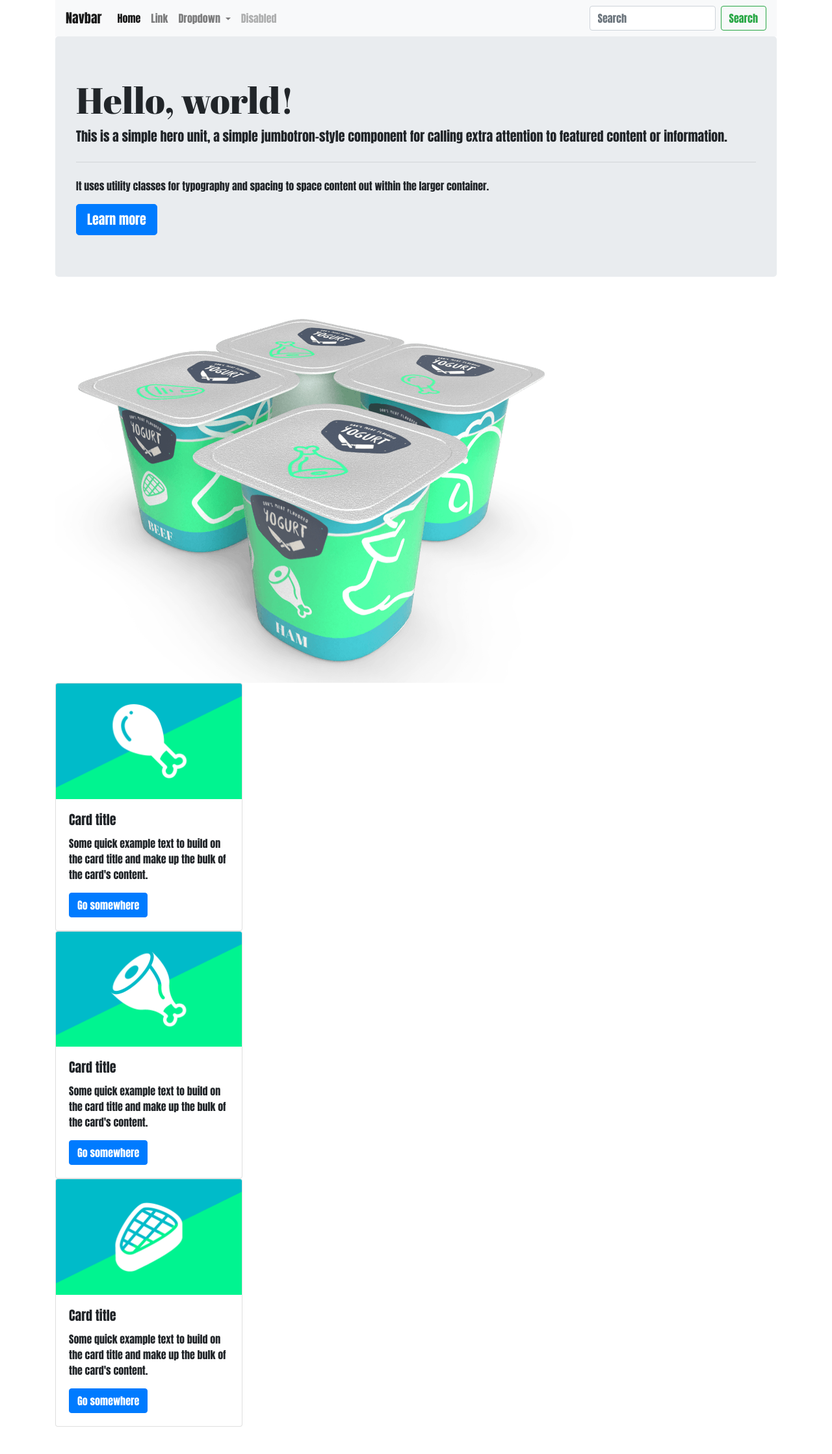
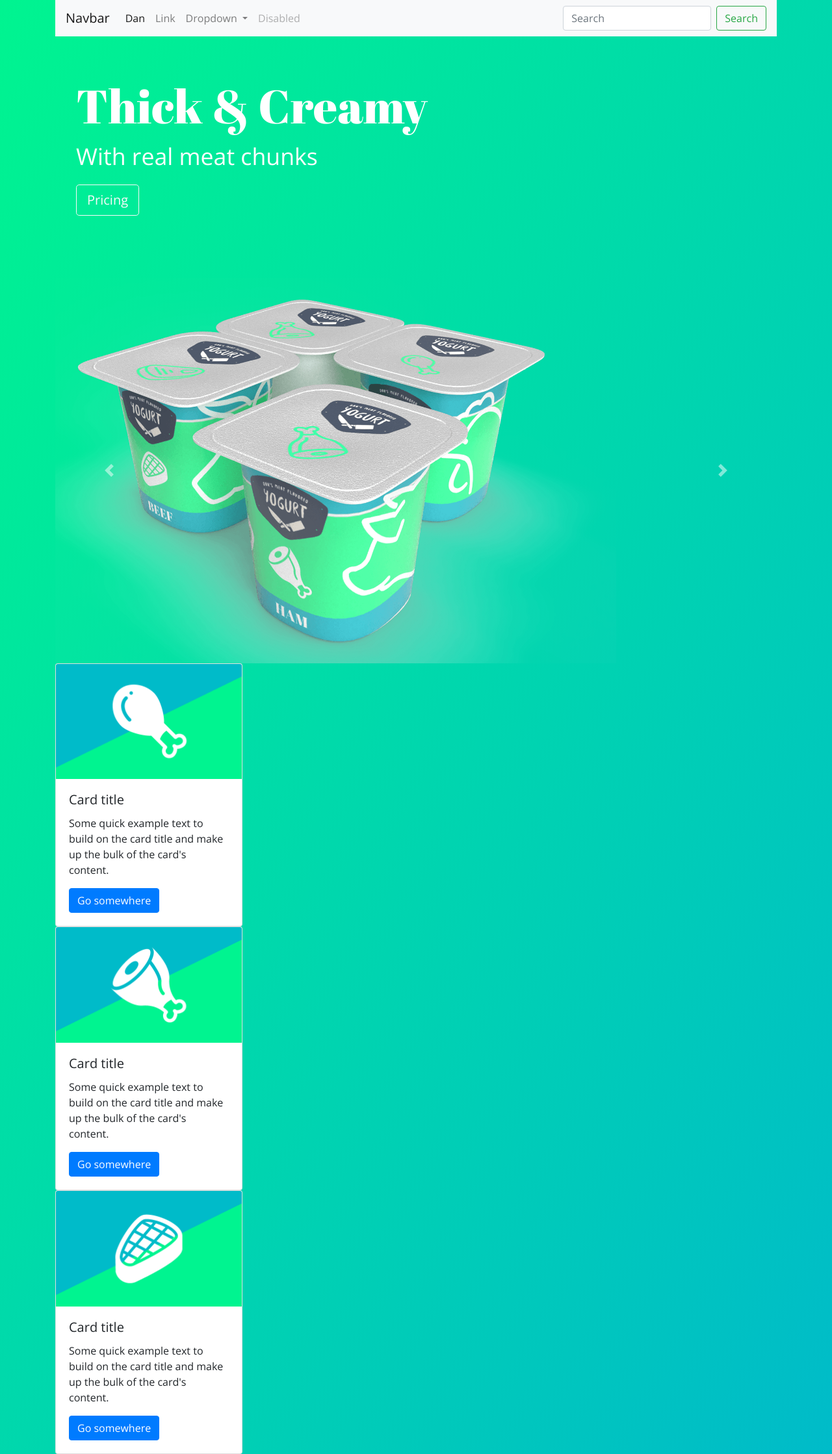
Before and after one commit to Ahmed-Nazeeh/Bootstrap-Yogrut-Website-HTML-CSS, a PHP site: page / in a window 1280 px wide. Shown: the whole page at 65% size. Before the commit the page ends 2196 px from the top, so only its background shows below. Run offline with PHP 8.4, Linux system fonts and the light colour scheme.

```diff
--- a/index.html
+++ b/index.html
@@ -1,43 +1,37 @@
-<!doctype html>
+<!DOCTYPE html>
 <html lang="en">
+<head>
+    <meta charset="UTF-8">
+    <meta name="viewport" content="width=device-width, initial-scale=1.0, shrink-to-fit=no">
+    <meta http-equiv="X-UA-Compatible" content="ie=edge">
+    <title>Document</title>
 
-<head>
-  <!-- Required meta tags -->
-  <meta charset="utf-8">
-  <meta name="viewport" content="width=device-width, initial-scale=1, shrink-to-fit=no">
+    <!-- This is the Bootstrap CSS -->
+    <link href="https://fonts.googleapis.com/css?family=Abril+Fatface|Open+Sans:300,700&display=swap" rel="stylesheet">
+    <link rel="stylesheet" href="https://stackpath.bootstrapcdn.com/bootstrap/4.3.1/css/bootstrap.min.css" integrity="sha384-ggOyR0iXCbMQv3Xipma34MD+dH/1fQ784/j6cY/iJTQUOhcWr7x9JvoRxT2MZw1T" crossorigin="anonymous">
+    <link rel="stylesheet" href="style.css">
 
-  <!-- Bootstrap CSS -->
-  <link href="https://fonts.googleapis.com/css?family=Abril+Fatface|Open+Sans:300,700&display=swap" rel="stylesheet">
-  <link rel="stylesheet" href="https://cdn.jsdelivr.net/npm/bootstrap@4.6.1/dist/css/bootstrap.min.css"
-    integrity="sha384-zCbKRCUGaJDkqS1kPbPd7TveP5iyJE0EjAuZQTgFLD2ylzuqKfdKlfG/eSrtxUkn" crossorigin="anonymous">
-  <link rel="stylesheet" href="style.css">
-  <title>Hello, world!</title>
+
 </head>
-
 <body>
-
     <div class="container">
-
-    <!-- Navbar -->
-
+            <!-- Navigation -->
             <nav class="navbar navbar-expand-lg navbar-light bg-light">
                     <a class="navbar-brand" href="#">Navbar</a>
-      <button class="navbar-toggler" type="button" data-toggle="collapse" data-target="#navbarSupportedContent"
-        aria-controls="navbarSupportedContent" aria-expanded="false" aria-label="Toggle navigation">
+                    <button class="navbar-toggler" type="button" data-toggle="collapse" data-target="#navbarSupportedContent" aria-controls="navbarSupportedContent" aria-expanded="false" aria-label="Toggle navigation">
                       <span class="navbar-toggler-icon"></span>
                     </button>
 
                     <div class="collapse navbar-collapse" id="navbarSupportedContent">
                       <ul class="navbar-nav mr-auto">
                         <li class="nav-item active">
-            <a class="nav-link" href="#">Home <span class="sr-only">(current)</span></a>
+                          <a class="nav-link" href="#">Dan <span class="sr-only">(current)</span></a>
                         </li>
                         <li class="nav-item">
                           <a class="nav-link" href="#">Link</a>
                         </li>
                         <li class="nav-item dropdown">
-            <a class="nav-link dropdown-toggle" href="#" id="navbarDropdown" role="button" data-toggle="dropdown"
-              aria-expanded="false">
+                          <a class="nav-link dropdown-toggle" href="#" id="navbarDropdown" role="button" data-toggle="dropdown" aria-haspopup="true" aria-expanded="false">
                             Dropdown
                           </a>
                           <div class="dropdown-menu" aria-labelledby="navbarDropdown">
@@ -48,7 +42,7 @@
                           </div>
                         </li>
                         <li class="nav-item">
-            <a class="nav-link disabled">Disabled</a>
+                          <a class="nav-link disabled" href="#" tabindex="-1" aria-disabled="true">Disabled</a>
                         </li>
                       </ul>
                       <form class="form-inline my-2 my-lg-0">
@@ -58,19 +52,21 @@
                     </div>
                   </nav>
 
-    <!-- Jumbotrun -->
+
+                  <!-- Jumbotron -->
 
                   <div class="jumbotron">
-      <h1 class="display-4">Hello, world!</h1>
-      <p class="lead">This is a simple hero unit, a simple jumbotron-style component for calling extra attention to
-        featured content or information.</p>
-      <hr class="my-4">
-      <p>It uses utility classes for typography and spacing to space content out within the larger container.</p>
-      <a class="btn btn-primary btn-lg" href="#" role="button">Learn more</a>
+                        <h1 class="display-3 text-white">Thick & Creamy</h1>
+                        <p class="lead">With real meat chunks</p>
+
+                        <a class="btn btn-outline-light btn-lg" href="#" role="button">Pricing</a>
                       </div>
 
+
+
                   <!-- Carousel -->
-    <div id="carouselExampleSlidesOnly" class="carousel slide" data-ride="carousel">
+
+                  <div id="carouselExampleControls" class="carousel slide" data-ride="carousel">
                         <div class="carousel-inner">
                           <div class="carousel-item active">
                             <img src="images/yogurt-1.png" class="d-block w-100" alt="...">
@@ -82,62 +78,65 @@
                             <img src="images/yogurt-3.png" class="d-block w-100" alt="...">
                           </div>
                         </div>
+                        <a class="carousel-control-prev" href="#carouselExampleControls" role="button" data-slide="prev">
+                          <span class="carousel-control-prev-icon" aria-hidden="true"></span>
+                          <span class="sr-only">Previous</span>
+                        </a>
+                        <a class="carousel-control-next" href="#carouselExampleControls" role="button" data-slide="next">
+                          <span class="carousel-control-next-icon" aria-hidden="true"></span>
+                          <span class="sr-only">Next</span>
+                        </a>
                       </div>
-    <!-- cards -->
+
+
+                <!-- Cards -->
 
                 <div class="card" style="width: 18rem;">
                     <img src="images/product1.png" class="card-img-top" alt="...">
                     <div class="card-body">
                         <h5 class="card-title">Card title</h5>
-        <p class="card-text">Some quick example text to build on the card title and make up the bulk of the card's content.</p>
+                        <p class="card-text">Some quick example text to build on the card title and make up the bulk of the card's
+                            content.</p>
                         <a href="#" class="btn btn-primary">Go somewhere</a>
                     </div>
                 </div>
+
 
                 <div class="card" style="width: 18rem;">
                     <img src="images/product2.png" class="card-img-top" alt="...">
                     <div class="card-body">
                         <h5 class="card-title">Card title</h5>
-        <p class="card-text">Some quick example text to build on the card title and make up the bulk of the card's content.</p>
+                        <p class="card-text">Some quick example text to build on the card title and make up the bulk of the card's
+                            content.</p>
                         <a href="#" class="btn btn-primary">Go somewhere</a>
                     </div>
                 </div>
+
 
                 <div class="card" style="width: 18rem;">
                     <img src="images/product3.png" class="card-img-top" alt="...">
                     <div class="card-body">
                         <h5 class="card-title">Card title</h5>
-        <p class="card-text">Some quick example text to build on the card title and make up the bulk of the card's content.</p>
+                        <p class="card-text">Some quick example text to build on the card title and make up the bulk of the card's
+                            content.</p>
                         <a href="#" class="btn btn-primary">Go somewhere</a>
-      </div>
                     </div>
                 </div>
 
 
 
 
-  <!-- Optional JavaScript; choose one of the two! -->
 
-  <!-- Option 1: jQuery and Bootstrap Bundle (includes Popper) -->
-  <script src="https://cdn.jsdelivr.net/npm/jquery@3.5.1/dist/jquery.slim.min.js"
-    integrity="sha384-DfXdz2htPH0lsSSs5nCTpuj/zy4C+OGpamoFVy38MVBnE+IbbVYUew+OrCXaRkfj"
-    crossorigin="anonymous"></script>
-  <script src="https://cdn.jsdelivr.net/npm/bootstrap@4.6.1/dist/js/bootstrap.bundle.min.js"
-    integrity="sha384-fQybjgWLrvvRgtW6bFlB7jaZrFsaBXjsOMm/tB9LTS58ONXgqbR9W8oWht/amnpF"
-    crossorigin="anonymous"></script>
+    </div>
 
-  <!-- Option 2: Separate Popper and Bootstrap JS -->
 
-  <script src="https://cdn.jsdelivr.net/npm/jquery@3.5.1/dist/jquery.slim.min.js"
-    integrity="sha384-DfXdz2htPH0lsSSs5nCTpuj/zy4C+OGpamoFVy38MVBnE+IbbVYUew+OrCXaRkfj"
-    crossorigin="anonymous"></script>
-  <script src="https://cdn.jsdelivr.net/npm/popper.js@1.16.1/dist/umd/popper.min.js"
-    integrity="sha384-9/reFTGAW83EW2RDu2S0VKaIzap3H66lZH81PoYlFhbGU+6BZp6G7niu735Sk7lN"
-    crossorigin="anonymous"></script>
-  <script src="https://cdn.jsdelivr.net/npm/bootstrap@4.6.1/dist/js/bootstrap.min.js"
-    integrity="sha384-VHvPCCyXqtD5DqJeNxl2dtTyhF78xXNXdkwX1CZeRusQfRKp+tA7hAShOK/B/fQ2"
-    crossorigin="anonymous"></script>
-  <script src="script.js"></script>
+
+
+
+    <!-- This is the Bootstrap JS -->
+        <script src="https://code.jquery.com/jquery-3.3.1.slim.min.js" integrity="sha384-q8i/X+965DzO0rT7abK41JStQIAqVgRVzpbzo5smXKp4YfRvH+8abtTE1Pi6jizo" crossorigin="anonymous"></script>
+        <script src="https://cdnjs.cloudflare.com/ajax/libs/popper.js/1.14.7/umd/popper.min.js" integrity="sha384-UO2eT0CpHqdSJQ6hJty5KVphtPhzWj9WO1clHTMGa3JDZwrnQq4sF86dIHNDz0W1" crossorigin="anonymous"></script>
+        <script src="https://stackpath.bootstrapcdn.com/bootstrap/4.3.1/js/bootstrap.min.js" integrity="sha384-JjSmVgyd0p3pXB1rRibZUAYoIIy6OrQ6VrjIEaFf/nJGzIxFDsf4x0xIM+B07jRM" crossorigin="anonymous"></script>
+
 </body>
-
 </html>
--- a/style.css
+++ b/style.css
@@ -1,14 +1,24 @@
 body {
-    font-family: Impact, Haettenschweiler, 'Arial Narrow Bold', sans-serif;
+    font-family: 'Open Sans', sans-serif;
     font-weight: 300;
-    background-image: linear-gradient(to bottom right, #00F490   #00BBC9);
+    background-image: linear-gradient(to bottom right, #00F490,   #00BBC9);
 }
 
 h1 {
     font-family: 'Abril Fatface', cursive;
+    font-size: 4.375rem;
 }
 
 .card {
     display: flex;
     justify-content: center;
 }
+
+.jumbotron {
+    background-color: rgba(255, 168, 53, 0);
+}
+
+.lead {
+    color: white;
+    font-size: 2.23rem;
+}
```
Lines whose indentation alone changed are shown as unchanged.
